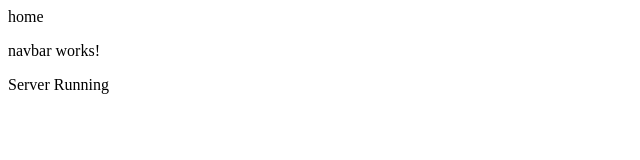
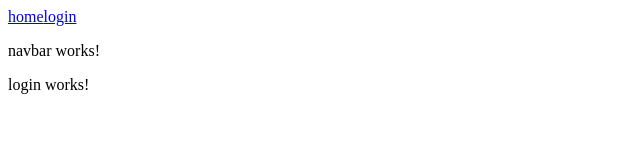
Before and after one commit to tlaze/weather-channel-program, an Angular app in the folder FrontEnd/: page /login in a window 1280 px wide. Shown: the top 160 px of the page, without its empty margins (0-640 px from the left). Built offline with nearby package versions, Linux system fonts and the light colour scheme.

Commit message:
Fixed the routes to display different pages on different routes.

```diff
--- a/FrontEnd/src/app/app-routing.module.ts
+++ b/FrontEnd/src/app/app-routing.module.ts
@@ -1,10 +1,10 @@
-
-
 import { NgModule } from '@angular/core';
 import { RouterModule, Routes } from '@angular/router';
+import { LoginComponent } from './pages/login/login.component';
 import { HomeComponent } from './pages/home/home.component';
 
 const routes: Routes = [
+  {path : "login", component : LoginComponent},
   {path : "**", component : HomeComponent}
 ];
 
--- a/FrontEnd/src/app/app.component.html
+++ b/FrontEnd/src/app/app.component.html
@@ -1,2 +1,2 @@
 <app-navbar></app-navbar>
-<div>Server Running</div>
+<router-outlet></router-outlet>
--- a/FrontEnd/src/app/component/navbar/navbar.component.html
+++ b/FrontEnd/src/app/component/navbar/navbar.component.html
@@ -1,2 +1,3 @@
-<a routerLink="">home</a>
+<a routerLink = "">home</a>
+<a routerLink = "login">login</a>
 <p>navbar works!</p>
--- /dev/null
+++ b/FrontEnd/src/app/pages/login/login.component.html
@@ -0,0 +1 @@
+<p>login works!</p>
--- /dev/null
+++ b/FrontEnd/src/app/pages/login/login.component.ts
@@ -0,0 +1,15 @@
+import { Component, OnInit } from '@angular/core';
+
+@Component({
+  selector: 'app-login',
+  templateUrl: './login.component.html',
+  styleUrls: ['./login.component.css']
+})
+export class LoginComponent implements OnInit {
+
+  constructor() {}
+
+  ngOnInit():void {
+
+  }
+}
```
Also changed, not shown: FrontEnd/src/app/app.module.ts (+8 -3 lines), FrontEnd/src/app/pages/login/login.component.css (added), 1 other file (tests, documents, lock files or other folders).
